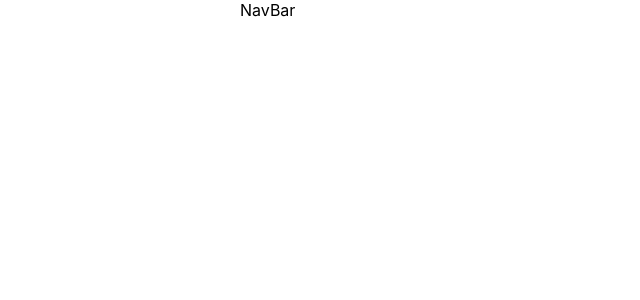
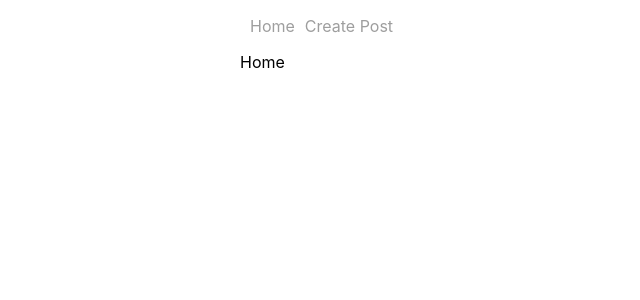
Before and after one commit to mouktika712/Blog-Using-Hooks, a React (Create React App) app: page / in a window 1280 px wide. Shown: the top 300 px of the page, without its empty margins (0-640 px from the left). Built offline with nearby package versions, Linux system fonts and the light colour scheme.

Commit message:
Add a proper NavBar Component & Make Changes to the App.js based on react-router-dom v6

```diff
--- a/src/components/App.js
+++ b/src/components/App.js
@@ -1,20 +1,33 @@
 // in react-router-dom version 6: "Switch" is replaced by "Routes"
-import { Routes as Switch, Route } from 'react-router-dom';
-import {NavBar, CreatePost, PostDetail, Home} from './index';
+import { Routes, Route } from 'react-router-dom';
+import {NavBar, CreatePost, PostDetail, Home} from './index.js';
 
 
 function App() {
   return (
     <div className="container">
-      {/* NavBar is common to all the components so we are adding it above Switch and Routes */}
+      {/* NavBar is common to all the components so we are adding it above Routes */}
       <NavBar/>
-      <Switch>
-        <Route exact path = "/" component = {Home}/>
-        <Route exact path = "/post/:postId" component = {PostDetail}/>
-        <Route exact path = "/create-post" component = {CreatePost}/>
-      </Switch>
+      <Routes>
+        <Route path = '/' element = {<Home/>}/>
+        <Route path = '/post/:postId' element = {<PostDetail/>}/>
+        <Route path = '/create-post' element = {<CreatePost/>}/>
+      </Routes>
     </div>
   );
 }
 
 export default App;
+
+
+// import { Switch, Route } from 'react-router-dom';
+
+// function App() {
+//   return (
+//     <div className="container">
+//       React Blog With Hooks
+//     </div>
+//   );
+// }
+
+// export default App;
--- a/src/components/NavBar.js
+++ b/src/components/NavBar.js
@@ -1,7 +1,16 @@
+import {Link} from 'react-router-dom';
+
 function NavBar() {
     return (
-        <div className="">
-            NavBar
+        <div>
+            <ul id='nav'>
+                <li>
+                    <Link to='/'>Home</Link>
+                </li>
+                <li>
+                    <Link to='/create-post'>Create Post</Link>
+                </li>
+            </ul>
         </div>
     )
 }
--- a/src/components/index.js
+++ b/src/components/index.js
@@ -1,13 +1,13 @@
-import App from './App';
 import NavBar from './NavBar';
 import PostDetail from './PostDetail';
 import CreatePost from './CreatePost';
 import Home from './Home';
 
 
+// if you inport and export App here you will also need to export it in  the App (import App in App): will not work
+
 // Exporting all the components as a single object...to make it easier to import them
 export {
-    App,
     NavBar,
     Home,
     CreatePost,
```
